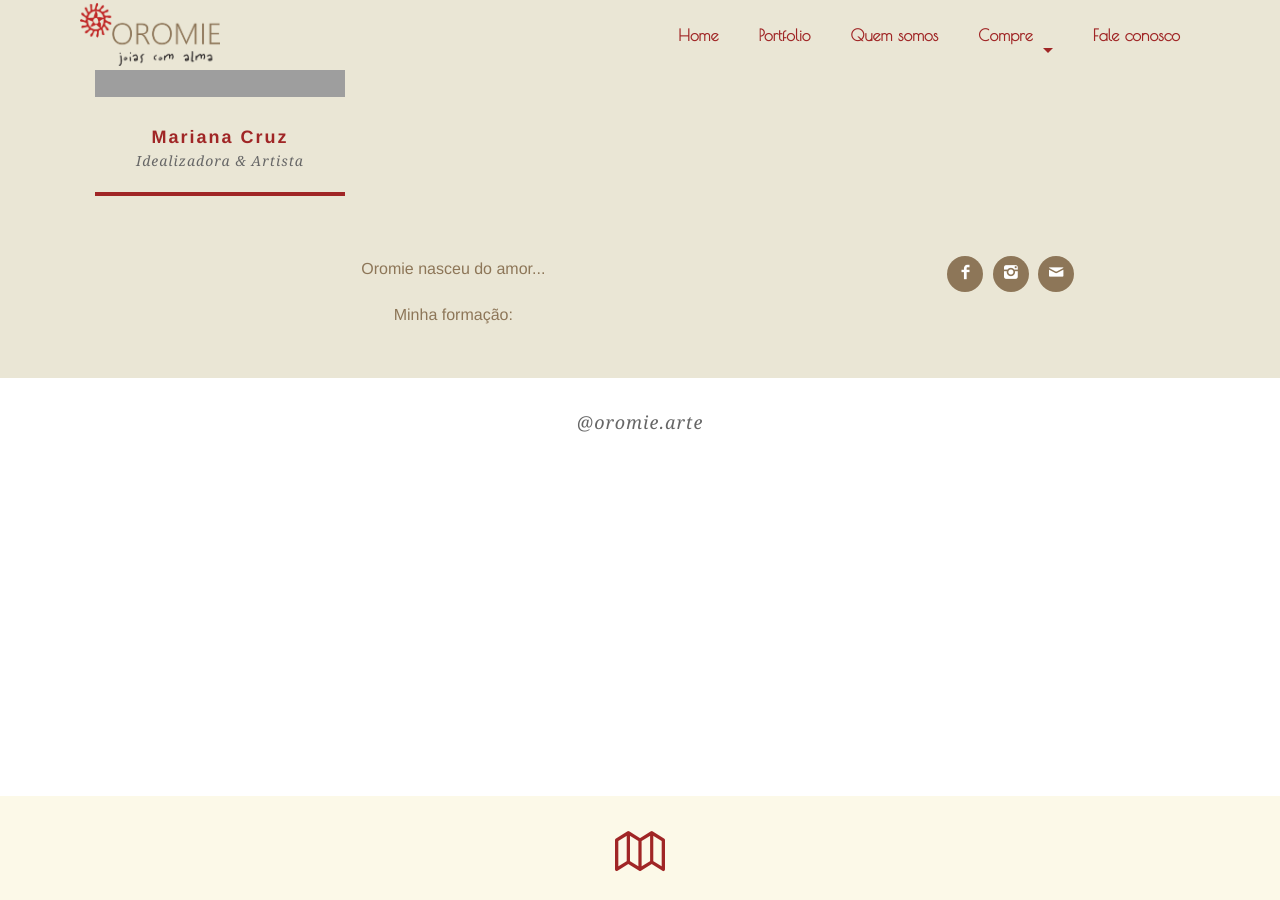
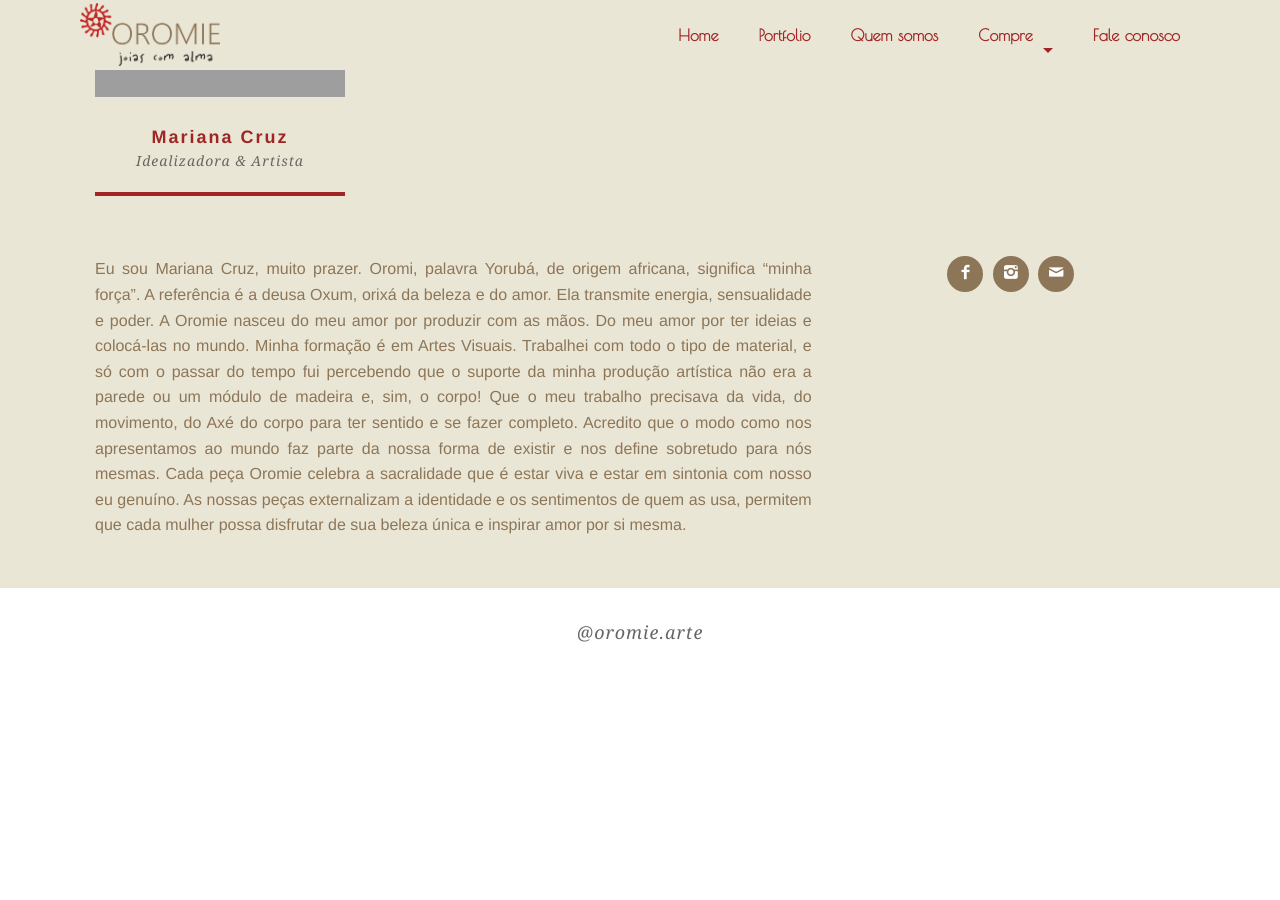
Before and after one commit to Oromie/oromiedevel.github.io, a Jekyll site: the page built from index.html, in a window 1280 px wide and 900 px high, scrolled down 2881 px. Built offline with Jekyll 4.4.1, drawn with Linux system fonts in a browser that asks for light colours.

Commit message:
Adicionado texto de membros e foto nova na pagina

```diff
--- a/_data/members.yml
+++ b/_data/members.yml
@@ -1,10 +1,10 @@
-  - image: mariana.jpg
+  - image: '2015-12-01 14.31.31_red.jpg'
     name: Mariana Cruz
     position: Idealizadora &amp; Artista
     desc:
-      "Oromie nasceu do amor..."
-    form:
-      "Minha formação: "
+      'Eu sou Mariana Cruz, muito prazer. Oromi, palavra Yorubá, de origem africana, significa “minha força”. A referência é a deusa Oxum, orixá da beleza e do amor. Ela transmite energia, sensualidade e poder. A Oromie nasceu do meu amor por produzir com as mãos. Do meu amor por ter ideias e colocá-las no mundo. Minha formação é em Artes Visuais. Trabalhei com todo o tipo de material, e só com o passar do tempo fui percebendo que o suporte da minha produção artística não era a parede ou um módulo de madeira e, sim, o corpo! Que o meu trabalho precisava da vida, do movimento, do Axé do corpo para ter sentido e se fazer completo. Acredito que o modo como nos apresentamos ao mundo faz parte da nossa forma de existir e nos define sobretudo para nós mesmas. Cada peça Oromie celebra a sacralidade que é estar viva e estar em sintonia com nosso eu genuíno. As nossas peças externalizam a identidade e os sentimentos de quem as usa, permitem que cada mulher possa disfrutar de sua beleza única e inspirar amor por si mesma.'
+    #form:
+    #  "Minha formação: "
     socials:
       - name: facebook
         link: https://www.facebook.com/mariana.cruz.5836
--- a/_includes/quemsomos.html
+++ b/_includes/quemsomos.html
@@ -34,8 +34,8 @@
         {% endif %}
         <div class='member-intro {{active_class}}' id='member-{{forloop.index}}'>
           <div class='medium-8 large-8 columns'>
-            <p>{{member.desc}}</p>
-            <p>{{member.form}}</p>
+            <p style='text-align: justify;'>{{member.desc}}</p>
+            <!--p>{{member.form}}</p-->
           </div>
           <div class='medium-4 large-4 columns'>
             <div class='socials'>
```
